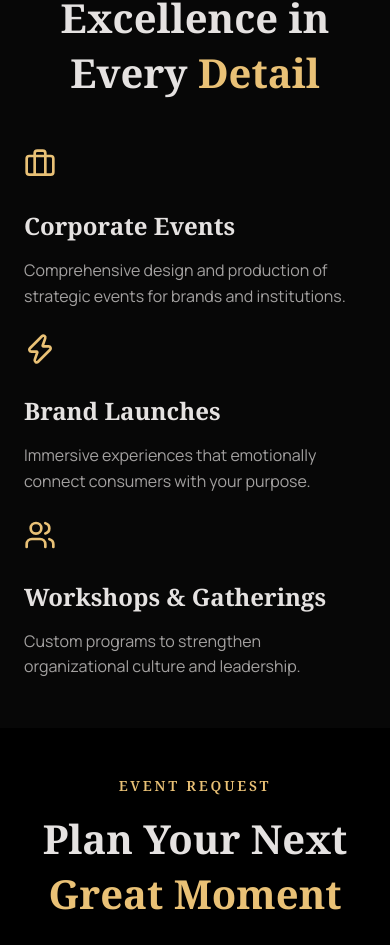
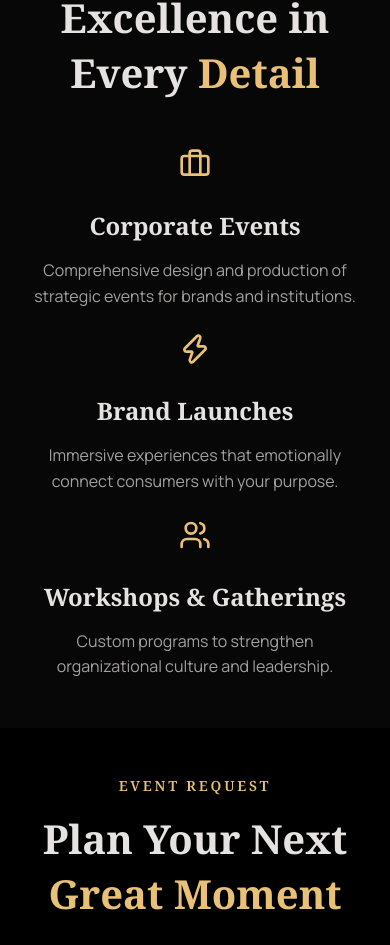
Before and after one commit to abrahammontes/hannahevents.org, a Next.js app: page /en in a window 390 px wide. Shown: the part 3149-4094 px from the top of the page. Built offline with nearby package versions, Linux system fonts and the light colour scheme.

Commit message:
fix: enforce perfect mobile centering on elite services and footer

```diff
--- a/src/app/globals.css
+++ b/src/app/globals.css
@@ -127,17 +127,30 @@ h2 {
 }
 
 .desktop-grid-footer ul {
-  align-items: center;
+  align-items: center !important;
 }
 
 .desktop-grid-footer li {
-  justify-content: center;
+  justify-content: center !important;
 }
 
 .footer-brand img {
   margin-left: auto;
   margin-right: auto;
   display: block;
+}
+
+@media (max-width: 1024px) {
+  .service-card {
+    display: flex !important;
+    flex-direction: column !important;
+    align-items: center !important;
+    text-align: center !important;
+  }
+
+  .footer-contacto-list {
+    align-items: center !important;
+  }
 }
 
 /* DESKTOP ENHANCEMENTS (min-width: 1024px) */
--- a/src/components/Footer.tsx
+++ b/src/components/Footer.tsx
@@ -52,7 +52,7 @@ const Footer = ({ dictionary }: FooterProps) => {
 
           <div>
             <h4 className="serif" style={{ fontSize: '1.125rem', marginBottom: '1.5rem' }}>{dictionary.contact}</h4>
-            <ul style={{ listStyle: 'none', padding: 0, display: 'flex', flexDirection: 'column', gap: '1rem' }}>
+            <ul className="footer-contacto-list" style={{ listStyle: 'none', padding: 0, display: 'flex', flexDirection: 'column', gap: '1rem' }}>
               <li style={{ display: 'flex', gap: '0.75rem', alignItems: 'center', opacity: 0.7 }}>
                 <Phone size={18} color="var(--primary)" />
                 <a href={`tel:${dictionary.phone.replace(/\s/g, '')}`} style={{ color: 'inherit' }}>
--- a/src/components/Services.tsx
+++ b/src/components/Services.tsx
@@ -55,6 +55,15 @@ const Services = ({ dictionary }: ServicesProps) => {
           border: 1px solid var(--outline-variant);
           transition: all 0.3s ease;
         }
+
+        @media (max-width: 1024px) {
+          .service-card {
+            display: flex !important;
+            flex-direction: column !important;
+            align-items: center !important;
+            text-align: center !important;
+          }
+        }
       `}</style>
     </section>
   );
```
